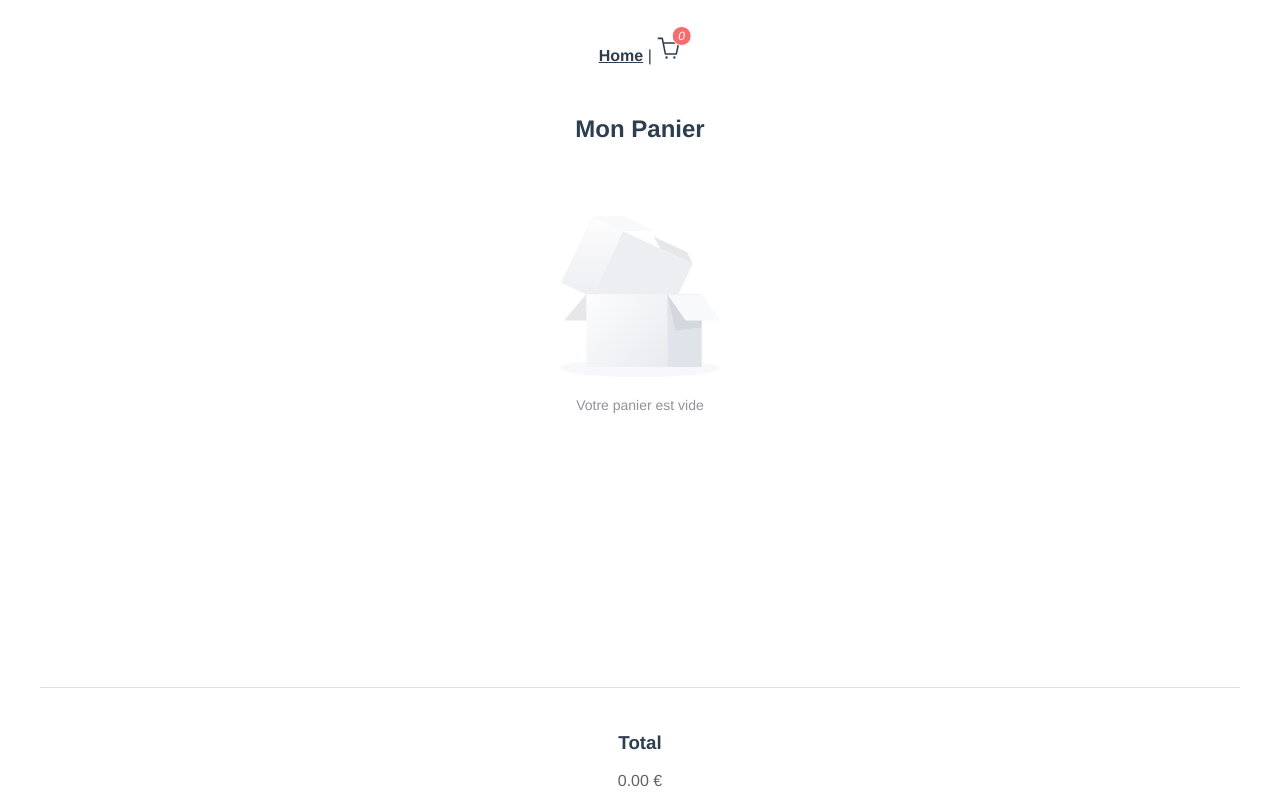
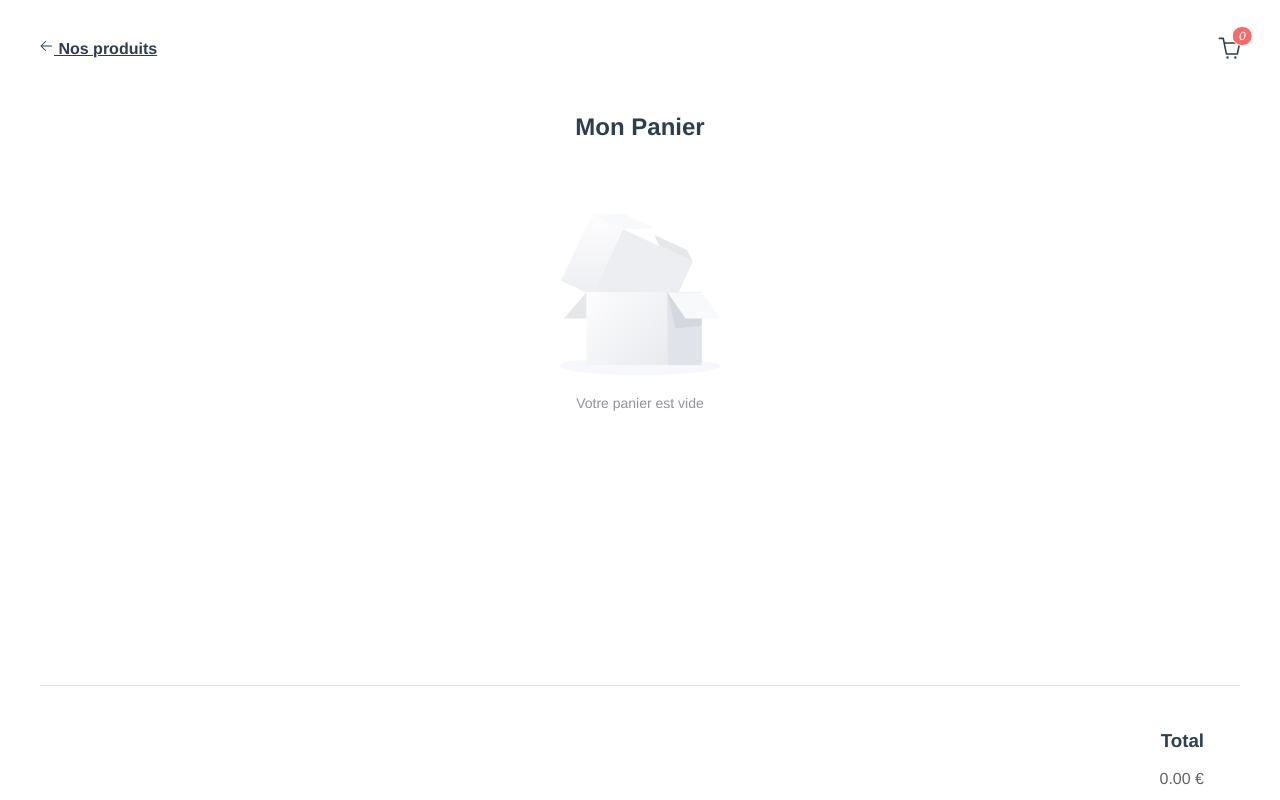
Before and after one commit to dimitri-perriet/e-commerce, a Vue app: page /cart in a window 1280 px wide. Built offline with nearby package versions, Linux system fonts and the light colour scheme.

Commit message:
Modification : Changement concernant le style du panier et du header

```diff
--- a/src/App.vue
+++ b/src/App.vue
@@ -26,6 +26,6 @@ nav a {
 }
 
 nav a.router-link-exact-active {
-  color: #42b983;
+  color: #409eff;
 }
 </style>
--- a/src/components/HeaderCart.vue
+++ b/src/components/HeaderCart.vue
@@ -1,7 +1,14 @@
 <template>
-    <nav>
-        <router-link to="/">Home</router-link>
-        |
+    <nav v-if="this.$route.path === '/'" style="justify-content: flex-end">
+        <router-link v-if="this.$route.path !== '/'" to="/"> <el-icon><Back /></el-icon> Nos produits</router-link>
+        <el-icon @click.prevent="toggleCart" :size="25">
+            <el-badge :value="commerceStore.cart.length" class="cart-icon">
+                <shopping-cart/>
+            </el-badge>
+        </el-icon>
+    </nav>
+    <nav v-else>
+        <router-link v-if="this.$route.path !== '/'" to="/"> <el-icon><Back /></el-icon> Nos produits</router-link>
         <el-icon @click.prevent="toggleCart" :size="25">
             <el-badge :value="commerceStore.cart.length" class="cart-icon">
                 <shopping-cart/>
@@ -51,10 +58,15 @@
                     </template>
                 </el-scrollbar>
                 <el-divider/>
-                <router-link to="/cart">Panier</router-link>
-                <div class="total">
+                <div class="footer">
+
+                    <el-button @click="HandleClick" type="primary" plain>Accéder au panier</el-button>
+                        <div class="total">
                     <h3>Total</h3>
-                    <el-text size="large">{{ commerceStore.total }} €</el-text>
+                    <el-text size="large">
+                        {{ commerceStore.total }} €
+                    </el-text>
+                </div>
                 </div>
             </div>
         </div>
@@ -64,10 +76,10 @@
 <script setup>
 
 import {useCommerceStore} from "@/store/CommerceStore";
-import {ShoppingCart} from '@element-plus/icons-vue'
 import {ref} from 'vue'
-import {Delete} from '@element-plus/icons-vue'
-import { CloseBold } from "@element-plus/icons-vue";
+import {Delete, Back, CloseBold, ShoppingCart} from '@element-plus/icons-vue'
+import router from "@/router";
+
 
 const commerceStore = useCommerceStore();
 const cart = ref(null)
@@ -81,6 +93,10 @@ function deleteItem(i) {
     commerceStore.deleteItem(i)
 }
 
+function HandleClick() {
+    cart.value = null
+    router.push('/cart')
+}
 </script>
 
 
@@ -162,4 +178,16 @@ font-family: "Helvetica Neue";
     width: 100px;
     margin-right: 20px;
 }
+
+.footer {
+    display: flex;
+    justify-content: space-between;
+    align-items: center;
+}
+
+nav {
+    display: flex;
+    justify-content: space-between;
+}
+
 </style>
--- a/src/views/CartView.vue
+++ b/src/views/CartView.vue
@@ -50,6 +50,10 @@
 import { Delete } from "@element-plus/icons-vue";
 import { useCommerceStore } from "@/store/CommerceStore";
 const commerceStore = useCommerceStore();
+
+function deleteItem(i) {
+    commerceStore.deleteItem(i)
+}
 </script>
 
 <style>
@@ -107,4 +111,19 @@ html, body {
 .qty {
     flex: 1;
 }
+
 </style>
+
+<style scoped>
+ .total {
+       display: flex;
+       flex-direction: column;
+       place-items: flex-end;
+    width: 97%;
+   }
+
+ .total .el-text {
+     place-self: flex-end;
+ }
+
+</style>
```
